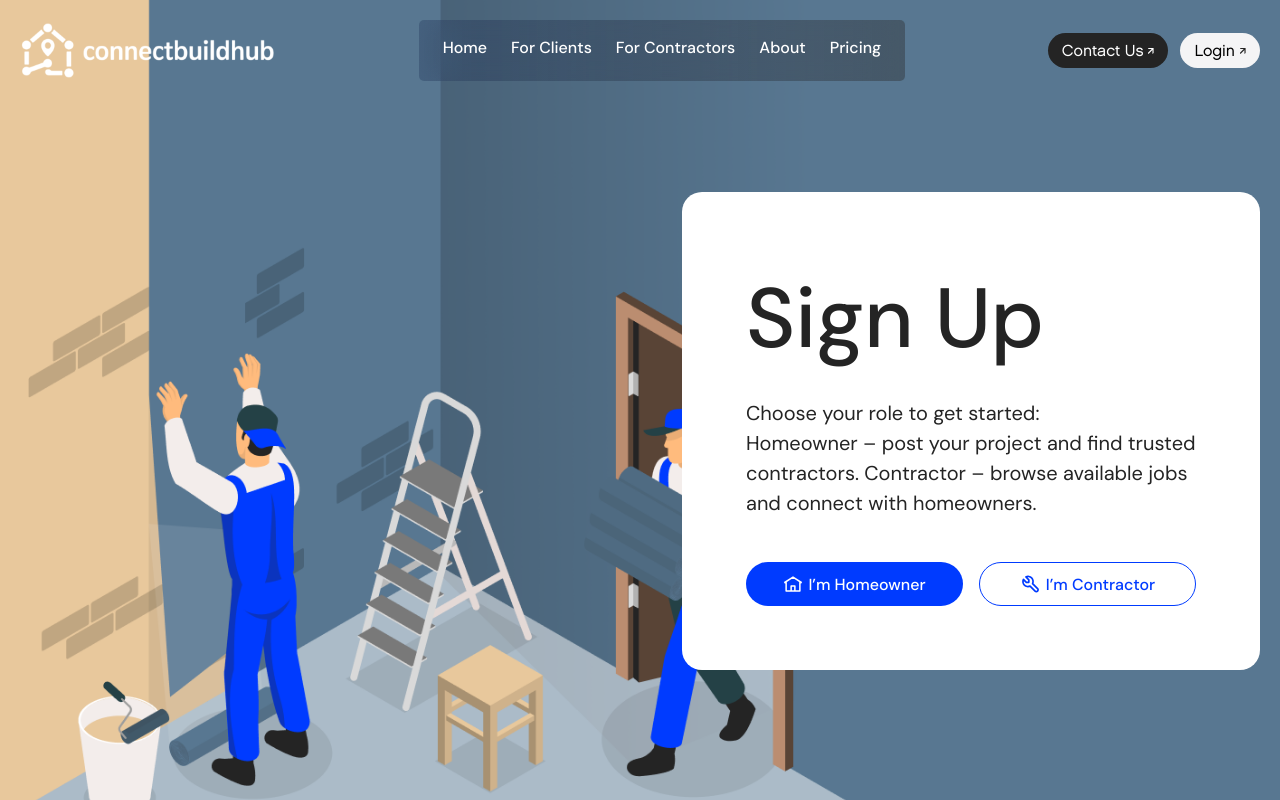
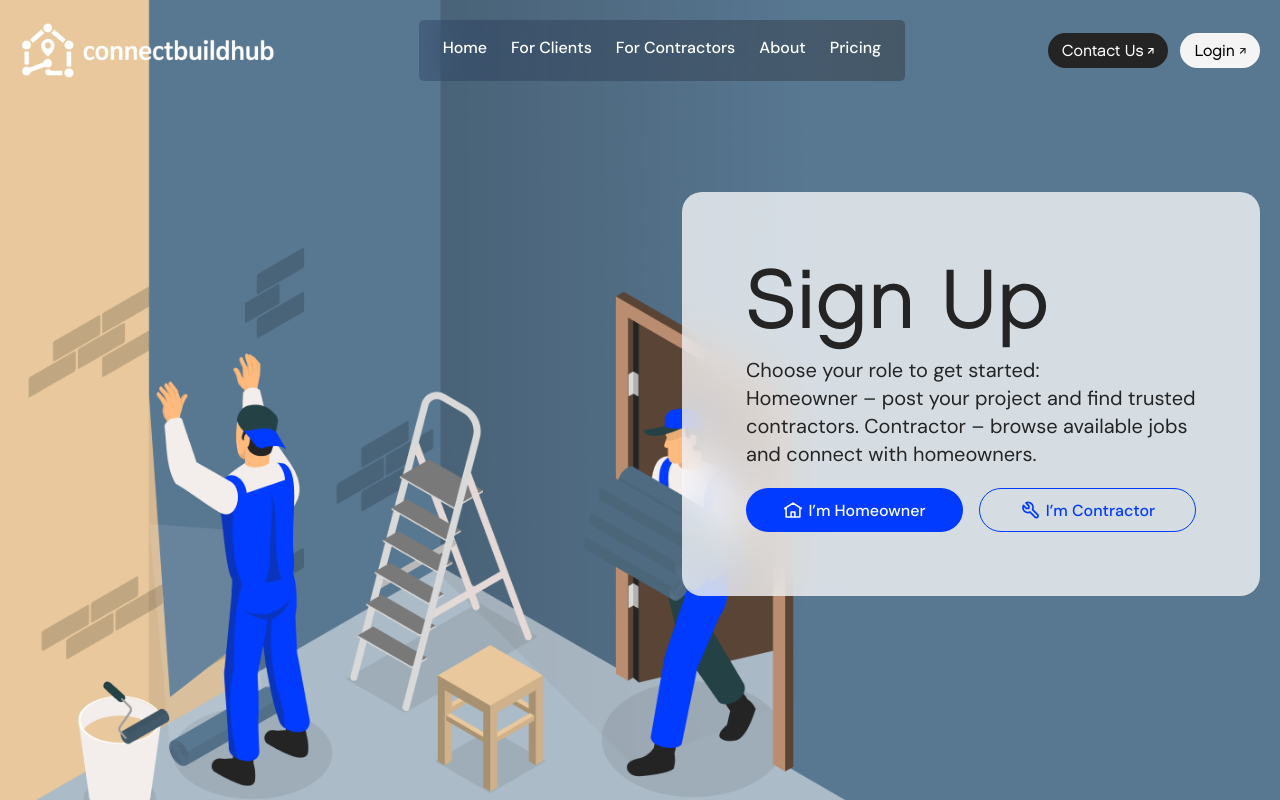
Before and after one commit to CBA-React/Christian-Landes, a Next.js app: page /sign-up in a window 1280 px wide. Shown: the top 800 px of the page. Built offline with nearby package versions, Linux system fonts and the light colour scheme.

Commit message:
fix sign up first step

```diff
--- a/src/app/(main)/sign-up/page.tsx
+++ b/src/app/(main)/sign-up/page.tsx
@@ -14,11 +14,13 @@ export default function SignUp(): JSX.Element {
 				backgroundImage: "url('/images/login-hero.png')",
 			}}
 		>
-			<div className="mx-auto mt-[192px] flex w-full max-w-[1240px] justify-end">
-				<section className="flex h-max w-[578px] flex-col gap-5 rounded-[20px] bg-[#FFFFFF] p-16">
-					<div className="flex flex-col gap-4 text-[#242424]">
-						<h1 className="text-[84px] font-[500]">Sign Up</h1>
-						<p className="text-[20px] font-[400]">
+			<div className="mx-5 mt-[192px] flex w-full max-w-[1240px] justify-end xl:mx-auto">
+				<section className="flex h-max w-full max-w-[578px] flex-col gap-5 rounded-[20px] bg-[#ffffffbf] px-6 py-10 backdrop-blur-[20px] md:p-16">
+					<div className="flex flex-col gap-2 text-[#242424] md:gap-4">
+						<h1 className="font-chalet-1960 text-[48px] leading-[58px] font-medium text-[#242424] md:text-[84px] md:leading-[100%]">
+							Sign Up
+						</h1>
+						<p className="text-base text-[#242424] md:text-xl">
 							Choose your role to get started:
 							<br />
 							Homeowner – post your project and find trusted
@@ -26,7 +28,10 @@ export default function SignUp(): JSX.Element {
 							connect with homeowners.
 						</p>
 					</div>
-					<nav className="mt-6 flex gap-4" aria-label="Choose role">
+					<nav
+						className="flex flex-col gap-3 sm:flex-row sm:gap-4"
+						aria-label="Choose role"
+					>
 						<Link
 							href="/sign-up/next-step"
 							className="w-full justify-center"
```
